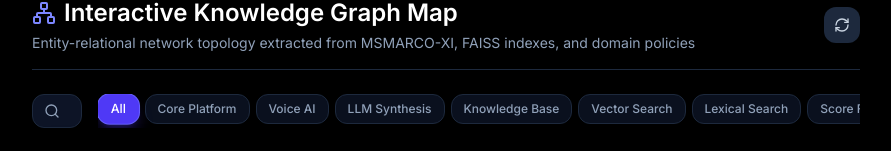
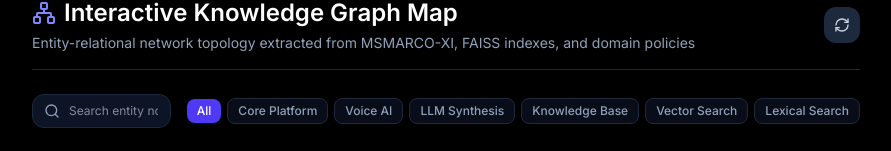
Before and after one commit to serprathamsharma/july, a React (Vite) app in the folder frontend/: page / in a window 1280 px wide. Shown: the part 1745-1896 px from the top of the page, without its empty margins (194-1085 px from the left). Built offline with nearby package versions, Linux system fonts and the light colour scheme; no server answers; a web font is replaced by a local one.

Commit message:
Style: Remove horizontal scrollbar slider and restore clean category pill layout in KnowledgeGraphView

```diff
--- a/frontend/src/components/KnowledgeGraphView.tsx
+++ b/frontend/src/components/KnowledgeGraphView.tsx
@@ -417,15 +417,15 @@ export const KnowledgeGraphView: React.FC<KnowledgeGraphViewProps> = ({ onSelect
         </div>
 
         {/* Category Pills */}
-        <div className="flex items-center gap-1.5 overflow-x-auto pb-1 max-w-full">
-          {categories.map((cat) => (
+        <div className="flex items-center gap-1.5 flex-wrap">
+          {categories.slice(0, 7).map((cat) => (
             <button
               key={cat}
               onClick={() => handleCategoryClick(cat)}
-              className={`px-3 py-1.5 rounded-xl text-xs font-medium whitespace-nowrap transition-all duration-200 cursor-pointer ${
+              className={`px-2.5 py-1 rounded-lg text-xs font-medium whitespace-nowrap transition-all cursor-pointer ${
                 selectedCategory === cat
-                  ? 'bg-indigo-600 text-white shadow-lg shadow-indigo-600/30 scale-105 border border-indigo-400/50'
-                  : 'bg-slate-900/70 text-slate-400 hover:text-white hover:bg-slate-800/80 border border-slate-800'
+                  ? 'bg-indigo-600 text-white shadow'
+                  : 'bg-slate-900/60 text-slate-400 hover:text-white border border-slate-800'
               }`}
             >
               {cat}
```
